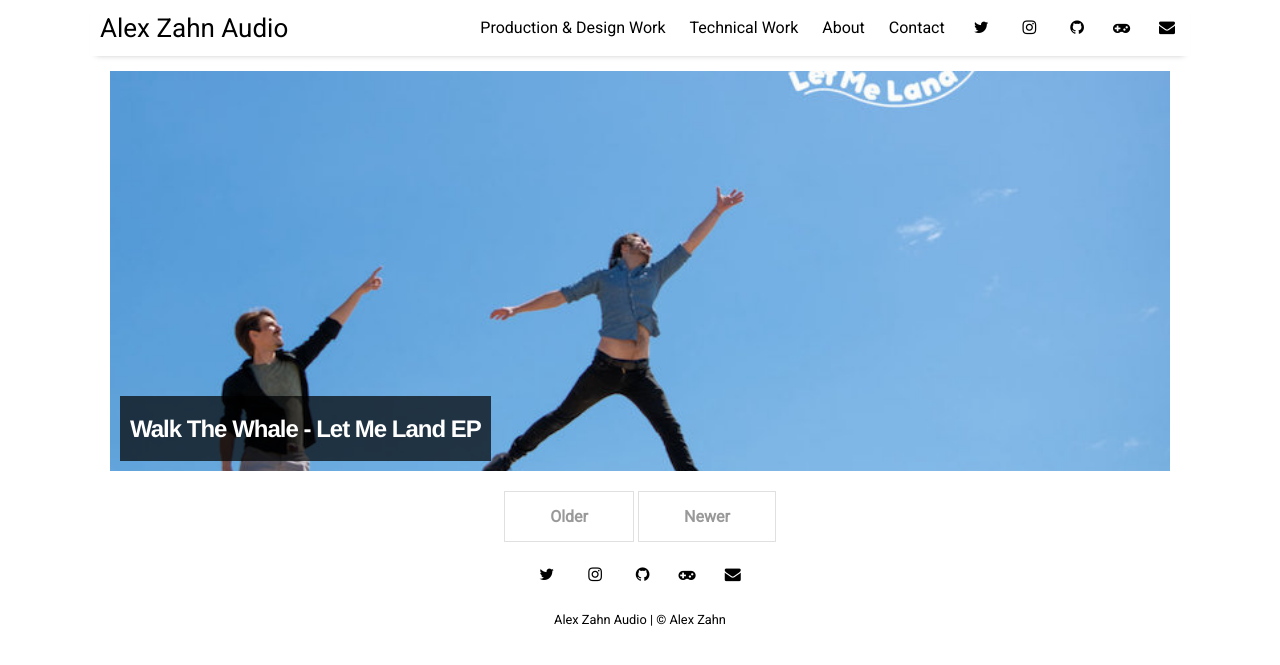
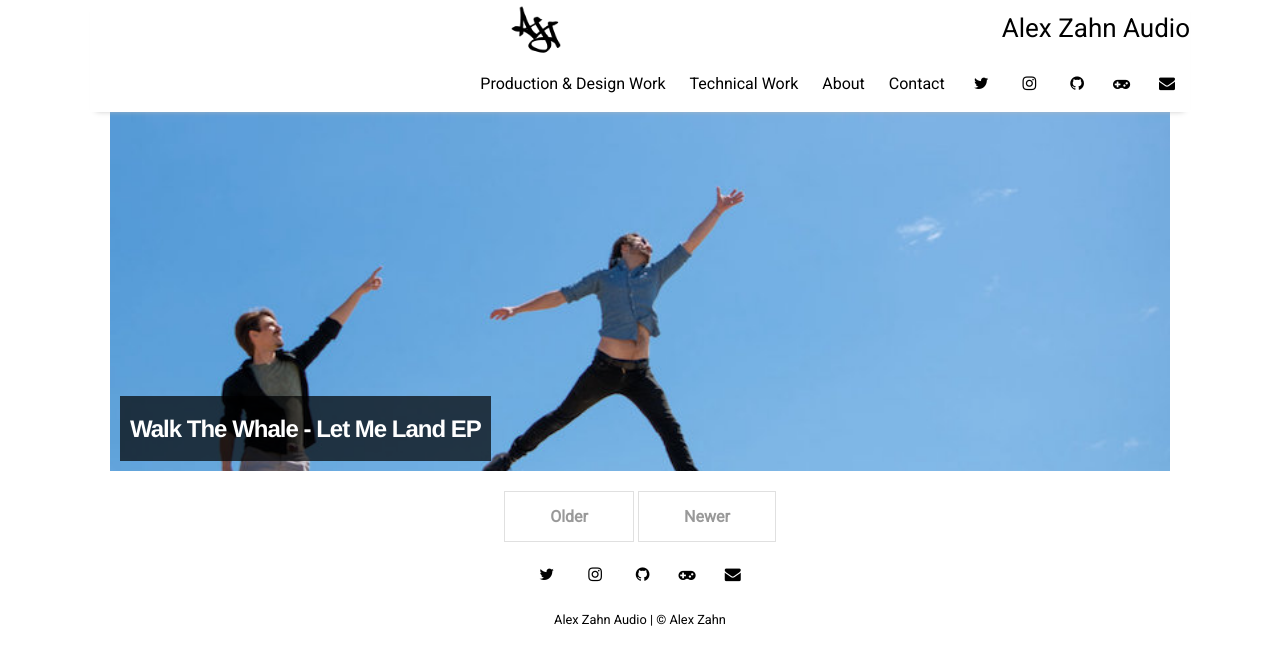
Before and after one commit to alexzahnaudio/alexzahnaudio.github.io, a Jekyll site: the page built from index.html, in a window 1280 px wide. Shown: the top 665 px of the page. Built offline with Jekyll 4.4.1, drawn with Linux system fonts in a browser that asks for light colours; nearby versions of some CDN libraries; the list of posts is cut into pages by our own code.

Commit message:
Icon Title

```diff
--- a/_includes/header.html
+++ b/_includes/header.html
@@ -1,7 +1,10 @@
 <header class="site-header">
-  <h3 class="site-title">
-    <a href="{{ site.github.url }}/">{{ site.title }}</a>
-  </h3>
+  <a class="iconcent" href="{{ site.github.url }}/">
+    <img class="sitelogo" src="https://alexzahnaudio.com/assets/img/logo.png"/>
+    <h3 class="site-title">
+      {{ site.title }}
+    </h3>
+  </a>
   <nav class="menu-list">
     {% for item in site.data.settings.menu %}
       <a href="{{ site.github.url }}/{{ item.url }}" class="menu-link">{{ item.name }}</a>
--- a/_sass/_header.scss
+++ b/_sass/_header.scss
@@ -1,3 +1,20 @@
+/* Begin Custom CSS */
+
+.iconcent {
+  display: flex;
+  align-items: center;
+  justify-content: flex-start;
+  grid-gap: 10px;
+}
+
+.sitelogo {
+  max-width: 100%;
+  width: 50px;
+}
+
+/* End Custom CSS */
+
+
 .site-header {
   min-height: 56px;
   width: $container-width;
```
